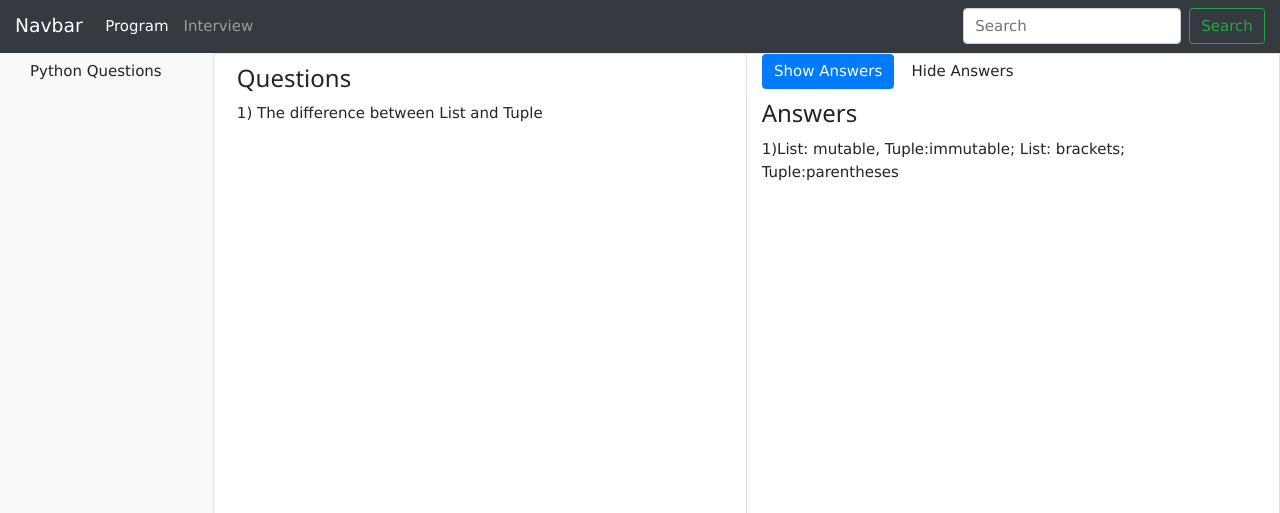
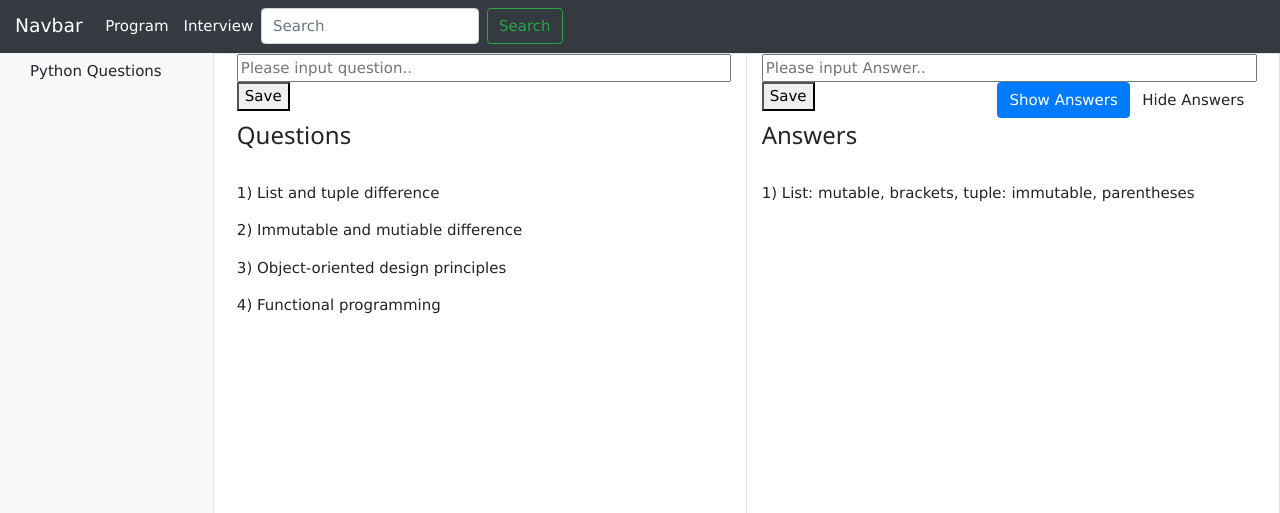
Before and after one commit to DanielChina/WebDevlHelper, a Flask app: page /interview in a window 1280 px wide. Shown: the top 513 px of the page. Run offline with Flask 2, Linux system fonts and the light colour scheme; some libraries are stand-ins or nearby versions.

Commit message:
main branch

```diff
--- a/app.py
+++ b/app.py
@@ -1,5 +1,8 @@
 from flask import Flask,render_template,request,jsonify,redirect,url_for
 from commonutility import CommonUtility
+import os
+import xlsxwriter
+
 app = Flask(__name__)
 
 @app.route('/program/projecttest.html')
@@ -28,8 +31,7 @@ def populateTable():
 def sendAttachment():
     return render_template('program/sendattachment.html')
 
-@app.route('/program/sendAttachmentContent',methods=['POST'])
-@app.route('/sendAttachmentContent.html')
+@app.route('/program/sendattachment.html/sendAttachmentContent',methods=['POST'])
 # add two excel sheets
 def sendAttachmentContent():
     requestsData=request.json
@@ -46,7 +48,7 @@ def sendAttachmentContent():
         contents.append(content)
     CommonUtility.createAndWriteToExcel(excelFileName,sheetNames,[heads,heads],[contents,contents],'black','blue')
     bodyText='Please Check the attachment!'
-    attachmentName='testAttachment'
+    attachmentName='testAttachment.xlsx'
     CommonUtility.setEmailandSend('Email Test','xiazhai2017@outlook.com',requestsData['emailAddress'],
                                   None,bodyText,excelFileName,attachmentName)
     response={'success':True}
@@ -57,6 +59,23 @@ def sendAttachmentContent():
 def pythonQuestions():
     return render_template('/interview/pythonquestions.html')
 
+@app.route('/interview/pythonquestions.html/getContent',methods=['POST'])
+def getContent():
+    fileName='pythonQuestions.txt'
+    questions=CommonUtility.readTxtFile(fileName)
+    fileName='pythonAnswers.txt'
+    answers=CommonUtility.readTxtFile(fileName)
+    return jsonify({'success':True, 'data':{'questions':questions,'answers':answers}})
+
+@app.route('/interview/pythonquestions.html/saveContent',methods=['POST'])
+def saveContent():
+    data=request.json
+    if(data['type']=='questions'):
+        fileName = 'pythonQuestions.txt'
+    else:
+        fileName = 'pythonAnswers.txt'
+    CommonUtility.writeTxtFile(fileName, data['data'])
+    return jsonify({'success': True})
 
 if __name__ == '__main__':
     app.run()
--- a/commonutility.py
+++ b/commonutility.py
@@ -44,3 +44,22 @@ class CommonUtility:
             for j,row in enumerate(contents[i]):
                 worksheet.write_row(j+1, 0, row, format)
         workbook.close()
+
+    @staticmethod
+    def readTxtFile(fileName):
+        try:
+            fp=open(fileName,'r')
+        except:
+            fp=open(fileName,'w+')
+        content=fp.read()
+        return content
+
+    @staticmethod
+    def writeTxtFile(fileName,content):
+        try:
+            fp=open(fileName,'a')
+            fp.write(content)
+            fp.close()
+        except:
+            return False
+        return True
--- /dev/null
+++ b/pythonAnswers.txt
@@ -0,0 +1 @@
+<p>1) List: mutable, brackets, tuple: immutable, parentheses </p>
--- /dev/null
+++ b/pythonQuestions.txt
@@ -0,0 +1,4 @@
+<p>1) List and tuple difference</p>
+<p>2) Immutable and mutiable difference</p>
+<p>3) Object-oriented design principles</p>
+<p>4) Functional programming</p>
--- a/static/js/interview/pythonquestions.js
+++ b/static/js/interview/pythonquestions.js
@@ -1,7 +1,36 @@
 $(document).ready(function(){
-     $("#showAnswers").on("click",response);
-     $("#hideAnswers").on("click",response);
-     $("#answersDisplay").show();
+    getRecord();
+    $("#showAnswers").on("click",response);
+    $("#hideAnswers").on("click",response);
+    $("#questionsDisplay").show();
+    $("#answersDisplay").show();
+    $("#saveQuestion").click({type:'questions'},saveContentRequest);
+    $("#saveAnswer").click({type:'answers'},saveContentRequest);
+    function saveContentRequest(event){
+        let data=''
+        if(event.data.type=="questions") {
+            data = $("#inputQuestion").val();
+            data='<p>'+data+'</p>';
+            $("#questionsDisplay").append(data)
+        }
+        else {
+            data = $("#inputAnswer").val();
+            data = '<p>'+data+'</p>';
+            $("#answersDisplay").append(data)
+        }
+        CommonUtilities.makeHttpRequest("/interview/pythonquestions.html/saveContent",JSON.stringify({type:event.data.type,data:data}),'POST').then(
+                res=>{if(res.success) alert("Succeeded to save!");
+                else alert("Failed to save!");}
+        );
+    }
+    function getRecord() {
+        CommonUtilities.makeHttpRequest("/interview/pythonquestions.html/getContent",null,'POST').then(
+            res=>{
+                $("#questionsDisplay").html(res.data.questions);
+                $("#answersDisplay").html(res.data.answers);
+            }
+        );
+     }
     function response(){
         if($(this).attr("id")=="showAnswers" && $("#hideAnswers").hasClass("btn-primary")) {
             $("#hideAnswers").removeClass("btn-primary");
--- a/static/js/program/sendattachment.js
+++ b/static/js/program/sendattachment.js
@@ -27,7 +27,7 @@ $( document ).ready(function() {
                  emailAddress:emailAddress,
                  students:students
              };
-             CommonUtilities.makeHttpRequest('/sendAttachmentContent',JSON.stringify(data),'POST').then(res=>{
+             CommonUtilities.makeHttpRequest('/program/sendattachment.html/sendAttachmentContent',JSON.stringify(data),'POST').then(res=>{
                 if(res.success)
                     alert("Succeed to send attachment!");
                 else
--- a/static/js/program/stringsorting.js
+++ b/static/js/program/stringsorting.js
@@ -23,4 +23,9 @@ $( document ).ready(function() {
         str='';
     students.forEach(stu=>str+=JSON.stringify(stu)+',<br>');
     $("#displayAfterSorting").html(str);
+    // let str1='abcde';
+    // let str2=str1;
+    // let arr=str1.split('c');
+    // str1=arr[0]+'-'+arr[1];
+    // $("#displayAfterSorting").html(str1+"; "+str2);
 });
--- a/templates/interview/pythonquestions.html
+++ b/templates/interview/pythonquestions.html
@@ -1,19 +1,28 @@
 {% extends "interview.html" %}
 {% block display_block %}
+    <script src="/static/js/commonutilities.js"></script>
     <script src="/static/js/interview/pythonquestions.js"></script>
     <div class="row">
         <div class="col-lg-6 border-right" style="height:1000px">
-            <h3> Questions</h3>
-            <p>1) The difference between List and Tuple</p>
+            <div>
+                <input style="width:100%" id="inputQuestion" placeholder="Please input question..">
+                <button id="saveQuestion">Save</button>
+            </div>
+            <h3>Questions</h3><br>
+            <div id="questionsDisplay">
+
+                <br>
+            </div>
         </div>
-        <div class="col-lg-5" >
+        <div class="col-lg-6" >
             <div>
-                <button class="btn btn-primary" id="showAnswers">Show Answers</button>
-                <button class="btn" id="hideAnswers">Hide Answers</button>
+                <input style="width:100%" id="inputAnswer" placeholder="Please input Answer..">
+                <button id="saveAnswer">Save</button>
+                <button class="btn w3-right" id="hideAnswers">Hide Answers</button>
+                <button class="btn btn-primary w3-right" id="showAnswers">Show Answers</button>
             </div>
+            <h3>Answers</h3><br>
             <div id="answersDisplay">
-                <h3>Answers</h3>
-                <p>1)List: mutable, Tuple:immutable; List: brackets; Tuple:parentheses</p>
             </div>
         </div>
     </div>
--- a/templates/navBar.html
+++ b/templates/navBar.html
@@ -2,7 +2,7 @@
 <html lang="en">
 <head>
     <meta charset="UTF-8">
-
+    <script src="/static/js/navBar.js"></script>
     <script src="/static/js/library/jquery-3.3.1.min.js"></script>
     <script src="/static/js/library/popper.js"></script>
     <script src="/static/js/library/tootip.js"></script>
@@ -19,12 +19,12 @@
   </button>
 
   <div class="collapse navbar-collapse" id="navbarSupportedContent">
-    <ul class="navbar-nav mr-auto">
-      <li class="nav-item active">
-        <a class="nav-link" href="{{ url_for('stringSorting') }}">Program <span class="sr-only">(current)</span></a>
+    <ul class="navbar-nav">
+      <li class="nav-item active" id="programNav">
+        <a class="nav-link" href="{{ url_for('stringSorting') }}">Program </a>
       </li>
-      <li class="nav-item">
-        <a class="nav-link" href="{{ url_for('pythonQuestions') }}">Interview</a>
+      <li class="nav-item active" id="interviewNav">
+        <a class="nav-link" href="{{ url_for('pythonQuestions') }}">Interview </a>
       </li>
     </ul>
     <form class="form-inline my-2 my-lg-0">
@@ -33,7 +33,6 @@
     </form>
   </div>
 </nav>
-
 {% block content %}
 {% endblock %}
 </body>
--- a/templates/program/projecttest.html
+++ b/templates/program/projecttest.html
@@ -1,6 +1,6 @@
 {% extends "program.html" %}
 {% block display_block %}
-    <script src="/static/js/program/commonutilities.js"></script>
+    <script src="/static/js/commonutilities.js"></script>
     <script src="/static/js/library/compiled.js"></script>
     <script src="/static/js/program/projecttest.js"></script>
     <link rel="stylesheet" type="text/css" href="/static/css/projecttest.css" />
--- a/templates/program/sendattachment.html
+++ b/templates/program/sendattachment.html
@@ -1,6 +1,6 @@
 {% extends "program.html" %}
 {% block display_block %}
-    <script src="/static/js/program/commonutilities.js"></script>
+    <script src="/static/js/commonutilities.js"></script>
     <script src="/static/js/program/sendattachment.js"></script>
 
     <div class="row">
```
Also changed, not shown: static/js/commonutilities.js (renamed from static/js/program/commonutilities.js), 1 other file.
